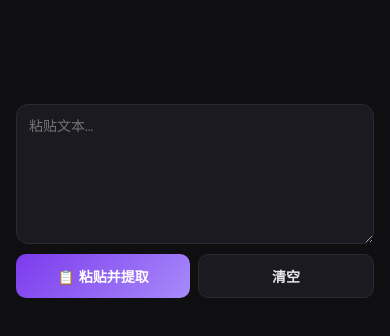
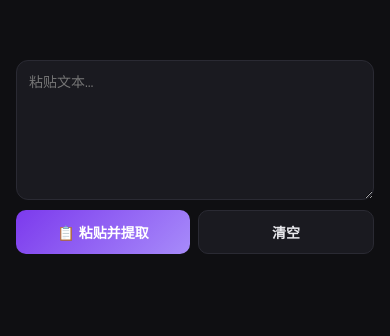
Before and after one commit to leonezhu/obsidian-link-opener, a website: page index.html in a window 390 px wide. Shown: the part 176-512 px from the top of the page. Drawn offline with Linux system fonts and the light colour scheme.

Commit message:
UI: 移动端框体上移——28vh(桌面维持33vh),手机屏矮视口小比例收紧

```diff
--- a/index.html
+++ b/index.html
@@ -21,6 +21,9 @@ body{
   max-width:520px; margin:0 auto;
   display:flex; flex-direction:column; justify-content:center;
   overflow:hidden;
+}
+@media (max-width:767px){
+  body{ justify-content:flex-start; padding-top:28vh; }
 }
 @media (min-width:768px){
   body{ justify-content:flex-start; padding-top:33vh; }
```
